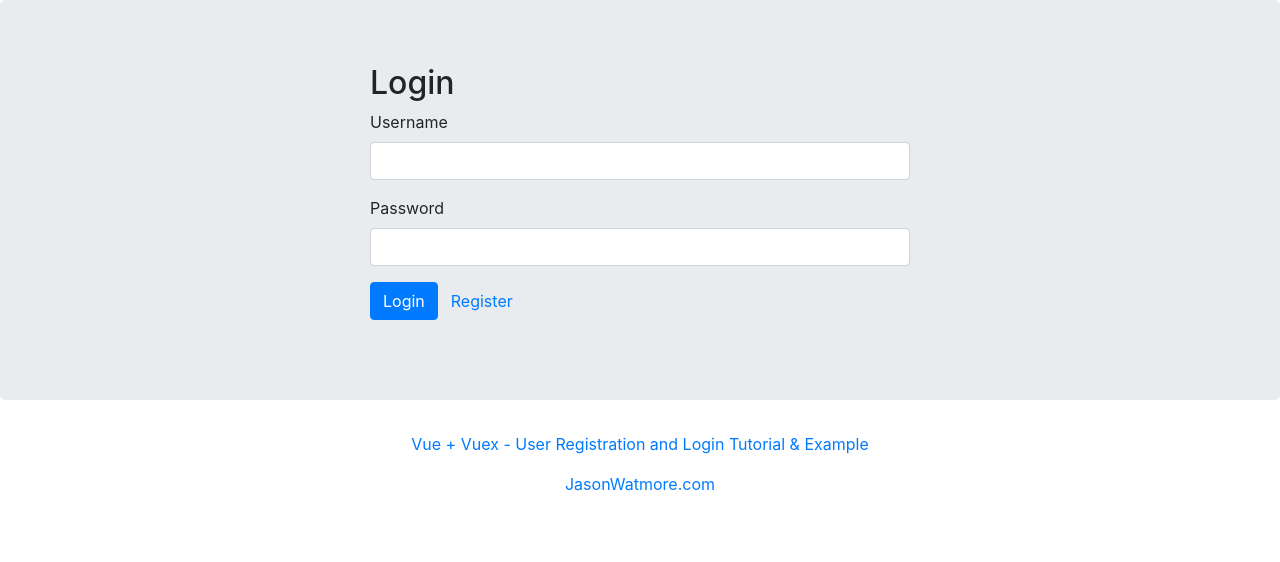
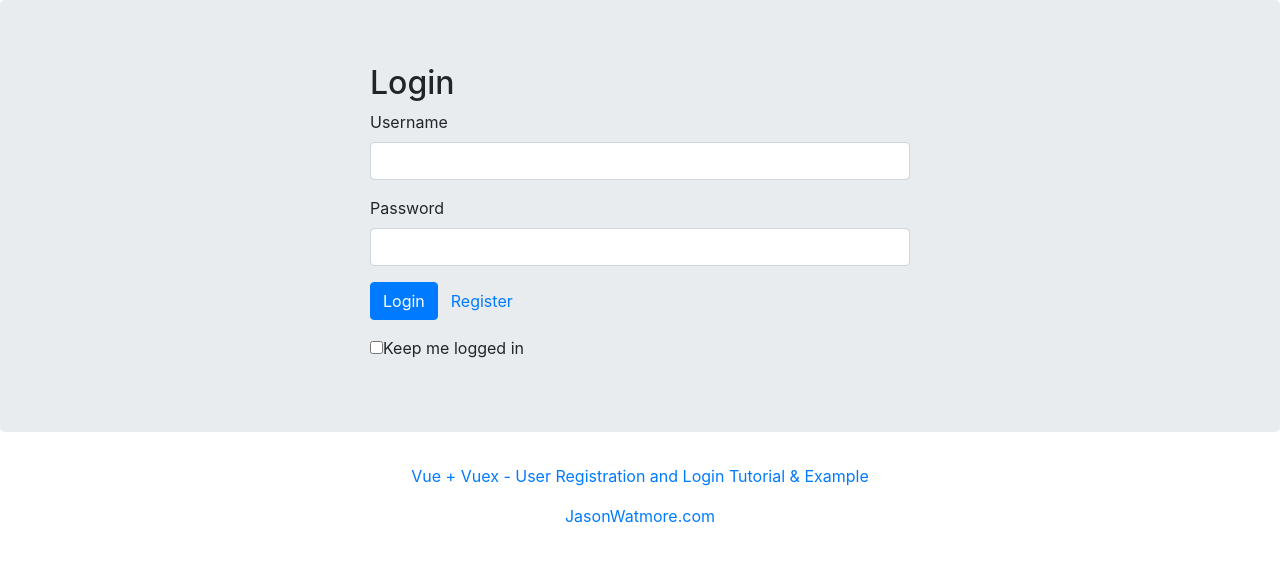
Before and after one commit to GiuliaRadu/LoginVue, a Vue app: page /login in a window 1280 px wide. Shown: the top 562 px of the page. Built offline with nearby package versions, Linux system fonts and the light colour scheme.

Commit message:
Added checkbox for login remeber, without functionality

```diff
--- a/src/login/LoginPage.vue
+++ b/src/login/LoginPage.vue
@@ -18,6 +18,8 @@
                 <router-link to="/register" class="btn btn-link">Register</router-link>
             </div>
         </form>
+        <input type="checkbox" id="rememberLogin" name="rememberLogin" value="remember">
+        <label for="rememberLogin"> Keep me logged in</label><br>
     </div>
 </template>
 
```
